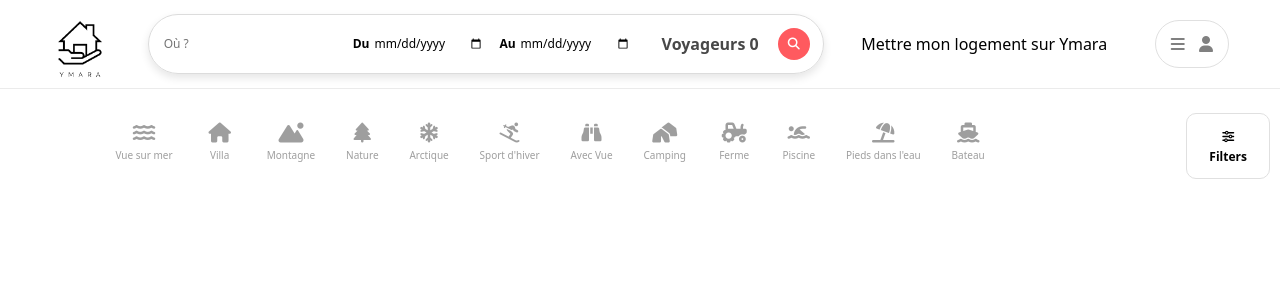
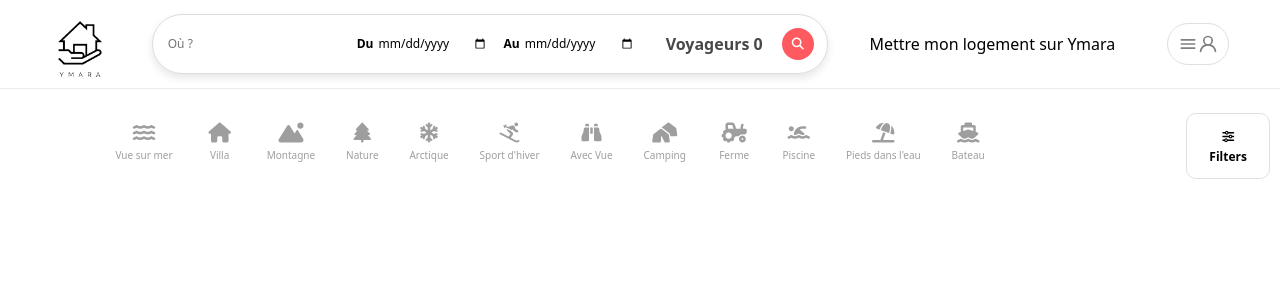
Before and after one commit to yasmine412/ProjetWeb, a Symfony app: template templates/home_page/index.html.twig in a window 1280 px wide. Shown: the top 300 px of the page. Run offline with Twig, Linux system fonts and the light colour scheme; the template is opened without the code that fills it: most values are stand-ins (such as "Sample title", 1, 10 or a date in 2020); some libraries are stand-ins or nearby versions.

Commit message:
Added authenticated user features and logout target

```diff
--- a/public/style/navbar.css
+++ b/public/style/navbar.css
@@ -92,6 +92,8 @@ button:disabled {
     border: 1px solid #e0E0E0;
     color:grey;
     margin-right: 45px;
+    display: flex;
+    justify-content: space-between;
 }
 
 
--- a/templates/header/index.html.twig
+++ b/templates/header/index.html.twig
@@ -83,12 +83,20 @@
 
             <div class="menu" >
                 <button class="dropdown_item navbar-item account-dropbtn" id="navbar-icons" onclick="dropdownFunction('#account','account-show')">
-                    <i class="fa-solid fa-bars"></i>
-                    <i class="fa-solid fa-user"></i>
+                    <!--<i class="fa-solid fa-bars"></i>
+                    <i class="fa-solid fa-user"></i> -->
+                    {% if(app.user) %}
+                    <img style="width:20px; height:20px;" src="{{ asset('assets/menu_rose.svg') }}" >
+                    <img style="width:20px; height:20px;" src="{{ asset('assets/account_rose.svg') }}" >
+                    {% else   %}
+                    <img style="width:20px; height:20px;" src="{{ asset('assets/menu_gris.svg') }}" >
+                    <img style="width:20px; height:20px;" src="{{ asset('assets/account_gris.svg') }}" >
+                    {% endif %}
+
                 </button>
                 <div id="account" class="dropdown-menu dropdown-account-content">
                     {% if(app.user) %}
-                    <a class="dropdown-item dropdown-account" target="_blank" href="{{ path('app_reservation_index')~'/'~app.user.id }}">Mes Reservations</a>
+                    <a class="dropdown-item dropdown-account" target="_blank" href="{{ path('app_reservation_index')~'/'~app.user.id }}">Mes Réservations</a>
                     <a class="dropdown-item dropdown-account" target="_blank" href="{{ path('app_post_item_form') }}">Mettre mon logement</a>
                     <hr/>
 
```
Also changed, not shown: public/assets/account_gris.svg (added), public/assets/account_rose.svg (added), public/assets/menu_gris.svg (added), public/assets/menu_rose.svg (added), 1 other file.
